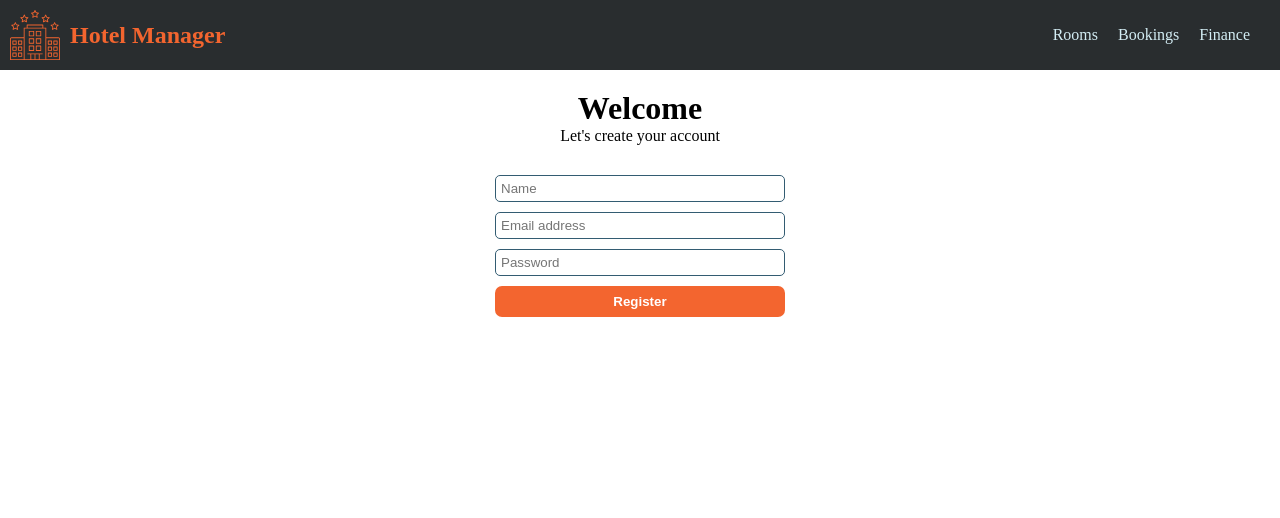
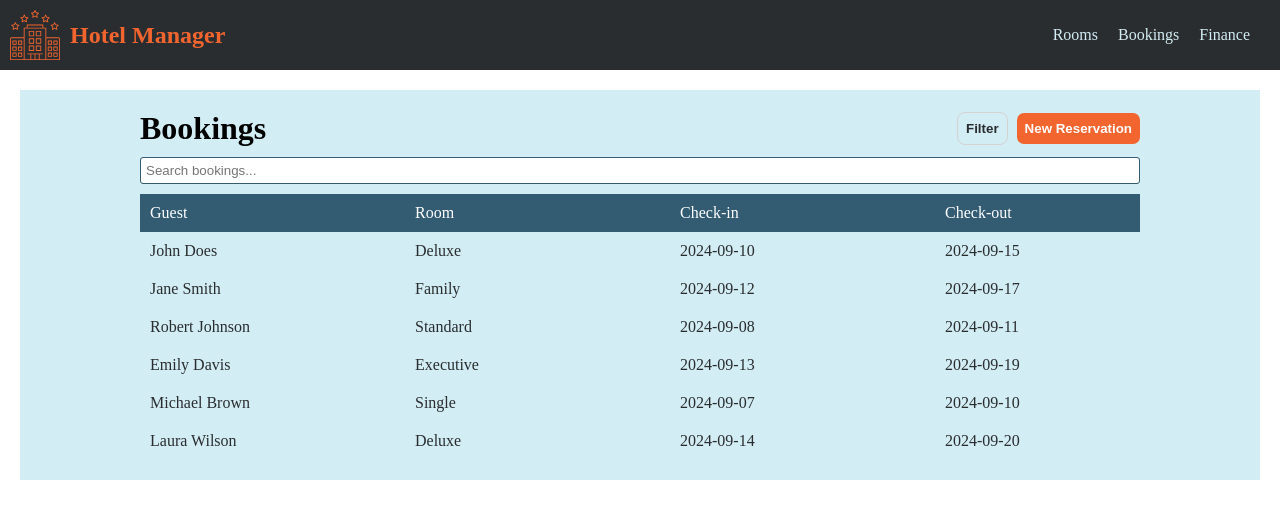
Before and after one commit to joaoromario/project1-frontend, a React (Vite) app: page / in a window 1280 px wide. Shown: the top 518 px of the page. Built offline with nearby package versions, Linux system fonts and the light colour scheme.

Commit message:
bookings page

```diff
--- a/src/App.tsx
+++ b/src/App.tsx
@@ -1,5 +1,6 @@
 import "./App.scss";
 import { Navbar } from "./components/Navbar/Navbar";
+import { Bookings } from "./pages/bookings/Bookings";
 import { Login } from "./pages/loginPage/login";
 import { Register } from "./pages/registerPage/Register";
 import { Reservation } from "./pages/Reservation/Reservation";
@@ -10,7 +11,8 @@ function App() {
       <Navbar />
       {/* <Login /> */}
       {/* <Reservation /> */}
-      <Register />
+      {/* <Register /> */}
+      <Bookings />
     </>
   );
 }
--- a/src/components/Button/Button.tsx
+++ b/src/components/Button/Button.tsx
@@ -2,8 +2,9 @@ import "./Button.scss";
 
 type Props = {
   text: string;
+  classProp?: string;
 };
 
-export function Button({ text }: Props) {
-  return <button>{text}</button>;
+export function Button({ text, classProp }: Props) {
+  return <button className={classProp}>{text}</button>;
 }
--- /dev/null
+++ b/src/pages/bookings/Bookings.scss
@@ -0,0 +1,71 @@
+@import "/src/styles/partials/variables";
+
+.bookingsPageWrapper {
+  margin: 20px;
+  padding: 20px;
+  background-color: $--color-bg-secondary;
+}
+
+header {
+  display: flex;
+  justify-content: space-between;
+  margin: auto;
+  align-items: center;
+  max-width: 1000px;
+  margin-bottom: 10px;
+
+  .btnWrapper {
+    display: flex;
+    gap: 10px;
+
+    .filterBtn {
+      color: $--color-text-main;
+      background-color: transparent;
+      outline: 1px solid lightgray;
+    }
+  }
+}
+
+.bookingSearchBar {
+  max-width: 1000px;
+  margin: auto;
+  width: 100%;
+  input {
+    width: 100%;
+    border: 1px solid $--color-border-secondary;
+    padding: 5px;
+    border-radius: 3px;
+    margin-bottom: 10px;
+  }
+}
+
+.bookings {
+  max-width: 1000px;
+  margin: auto;
+  display: flex;
+  flex-direction: column;
+  justify-content: center;
+  // padding: 10px;
+  text-align: left;
+  ul {
+    display: flex;
+    flex-direction: column;
+    align-self: center;
+    width: 100%;
+    .bookingList,
+    .bookingListHeader {
+      display: grid;
+      grid-template-columns: repeat(4, 1fr);
+      gap: 80px;
+      padding: 10px;
+    }
+    .bookingList {
+      color: $--color-text-main;
+    }
+  }
+}
+
+.bookingListHeader {
+  background-color: $--color-border-secondary;
+  color: $--color-bg-light;
+}
--- /dev/null
+++ b/src/pages/bookings/Bookings.tsx
@@ -0,0 +1,86 @@
+import { Button } from "../../components/Button/Button";
+import "./Bookings.scss";
+
+import React from "react";
+
+const BOOKINGS = [
+  {
+    id: 1,
+    guestName: "John Does",
+    room: "Deluxe",
+    checkIn: "2024-09-10",
+    checkOut: "2024-09-15",
+  },
+  {
+    id: 2,
+    guestName: "Jane Smith",
+    room: "Family",
+    checkIn: "2024-09-12",
+    checkOut: "2024-09-17",
+  },
+  {
+    id: 3,
+    guestName: "Robert Johnson",
+    room: "Standard",
+    checkIn: "2024-09-08",
+    checkOut: "2024-09-11",
+  },
+  {
+    id: 4,
+    guestName: "Emily Davis",
+    room: "Executive",
+    checkIn: "2024-09-13",
+    checkOut: "2024-09-19",
+  },
+  {
+    id: 5,
+    guestName: "Michael Brown",
+    room: "Single",
+    checkIn: "2024-09-07",
+    checkOut: "2024-09-10",
+  },
+  {
+    id: 6,
+    guestName: "Laura Wilson",
+    room: "Deluxe",
+    checkIn: "2024-09-14",
+    checkOut: "2024-09-20",
+  },
+];
+
+export function Bookings() {
+  return (
+    <div className="bookingsPageWrapper">
+      <header>
+        <div>
+          <h1>Bookings</h1>
+        </div>
+        <div className="btnWrapper">
+          <Button text={"Filter"} classProp="filterBtn" />
+          <Button text={"New Reservation"} />
+        </div>
+      </header>
+      <div className="bookingSearchBar">
+        <input type="text" placeholder="Search bookings..." />
+      </div>
+      <div className="bookings">
+        <ul>
+          <div className="bookingListHeader">
+            <li>Guest</li>
+            <li>Room</li>
+            <li>Check-in</li>
+            <li>Check-out</li>
+          </div>
+          {BOOKINGS.map((guest) => (
+            <div className="bookingList">
+              <li key={guest.id}>{guest.guestName}</li>
+              <li key={guest.id}>{guest.room}</li>
+              <li key={guest.id}>{guest.checkIn}</li>
+              <li key={guest.id}>{guest.checkOut}</li>
+            </div>
+          ))}
+        </ul>
+      </div>
+    </div>
+  );
+}
```
